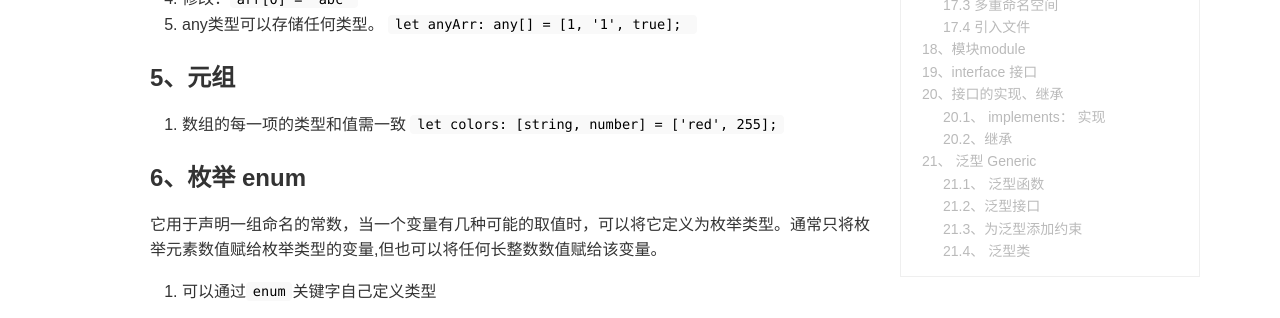
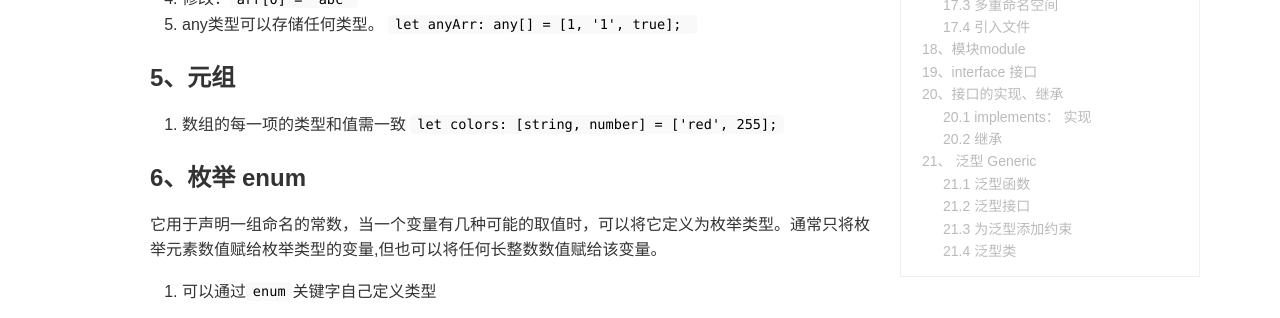
Before and after one commit to LB-nan/cat-Said, a Jekyll site: the page built from _posts/2019-09-06-typescript.md, in a window 1280 px wide and 900 px high, scrolled down 736 px. Shown: the part 528-846 px from the top of the window. Built offline with Jekyll 4.4.1, drawn with Linux system fonts in a browser that asks for light colours; comment, search, counter and statistics services are not loaded; some of the changed text lies outside the part shown.

Commit message:
ts 结束

````diff
--- a/_posts/2019-09-06-typescript.md
+++ b/_posts/2019-09-06-typescript.md
@@ -530,7 +530,7 @@
 
 ### 20、接口的实现、继承
 
-#### 20.1、 implements： 实现
+#### 20.1 implements： 实现
 
 ```
   interface PersonInterface {
@@ -564,7 +564,7 @@
   }
 ```
 
-#### 20.2、继承
+#### 20.2 继承
 
 ```
   interface Employee extends PersonInterface{
@@ -577,7 +577,7 @@
 
 使用泛型来创建可重用的组件，一个组件可以支持多种类型的数据。 这样就可以以自己的数据类型来使用组件。
 
-#### 21.1、 泛型函数
+#### 21.1 泛型函数
 定义一个泛型的函数
 ```
   function identity<T>(arg: T): T {
@@ -597,7 +597,7 @@
   identity("myString");
 ```
 
-#### 21.2、泛型接口
+#### 21.2 泛型接口
 
 指定成员类型为泛型，或者指定接口类型为泛型
 
@@ -632,7 +632,7 @@
 
 ```
 
-#### 21.3、为泛型添加约束
+#### 21.3 为泛型添加约束
 
 有时候需要为泛型的添加固定的某个条件,如下必须有一个`length`属性
 
@@ -659,7 +659,7 @@
   console.log(getLength(objLength)
 ```
 
-#### 21.4、 泛型类
+#### 21.4 泛型类
 和泛型接口差不多
 
 ```
````
